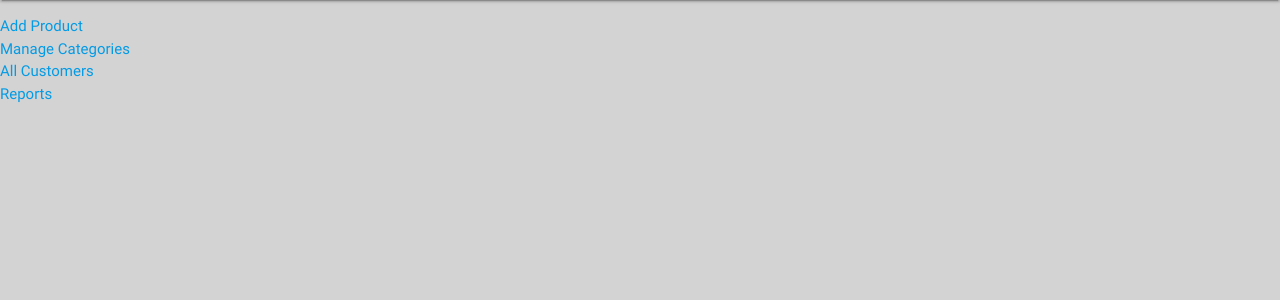
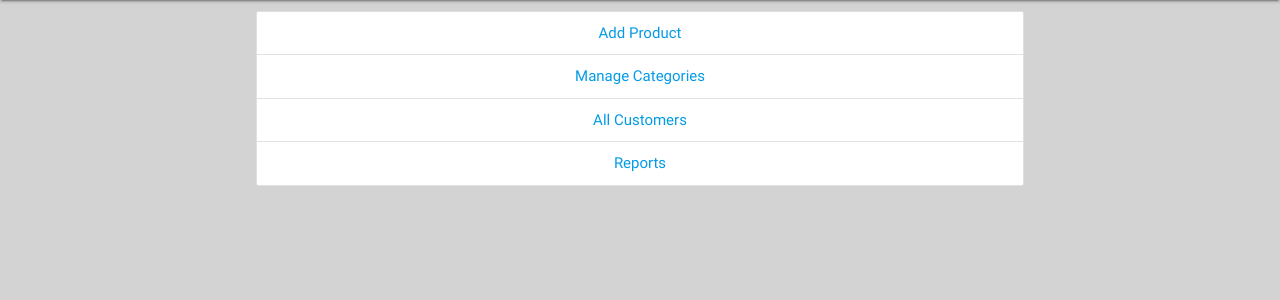
Before and after one commit to yharaskrik/nuclear-winners-server, a Flask app: page /admin in a window 1280 px wide. Shown: the part 64-364 px from the top of the page. Run offline with Flask 2, Linux system fonts and the light colour scheme; the visitor is signed in with stand-in values (Sample User, id 1); data that the repository does not hold is empty; some libraries are stand-ins or nearby versions.

Commit message:
style admin page done and apparently someone did the out of stock for inventory.

```diff
--- a/app/templates/admin.html
+++ b/app/templates/admin.html
@@ -1,9 +1,11 @@
 {% extends 'layout.html' %}
 {% block body %}
-    <ul>
-        <li><a href="{{ url_for("add_product") }}">Add Product</a></li>
-        <li><a href="{{ url_for("manage_categories") }}">Manage Categories</a> </li>
-        <li><a href="{{ url_for("list_customers") }}">All Customers</a></li>
-        <li><a href="{{ url_for("list_reports") }}">Reports</a></li>
-    </ul>
+    <div id="adminWrapper" style="width: 60%; margin: 0 auto; text-align: center;">
+        <ul class="collection" style="">
+            <li class="collection-item"><a href="{{ url_for("add_product") }}">Add Product</a></li>
+            <li class="collection-item"><a href="{{ url_for("manage_categories") }}">Manage Categories</a> </li>
+            <li class="collection-item"><a href="{{ url_for("list_customers") }}">All Customers</a></li>
+            <li class="collection-item"><a href="{{ url_for("list_reports") }}">Reports</a></li>
+        </ul>
+    </div>
 {% endblock %}
```
